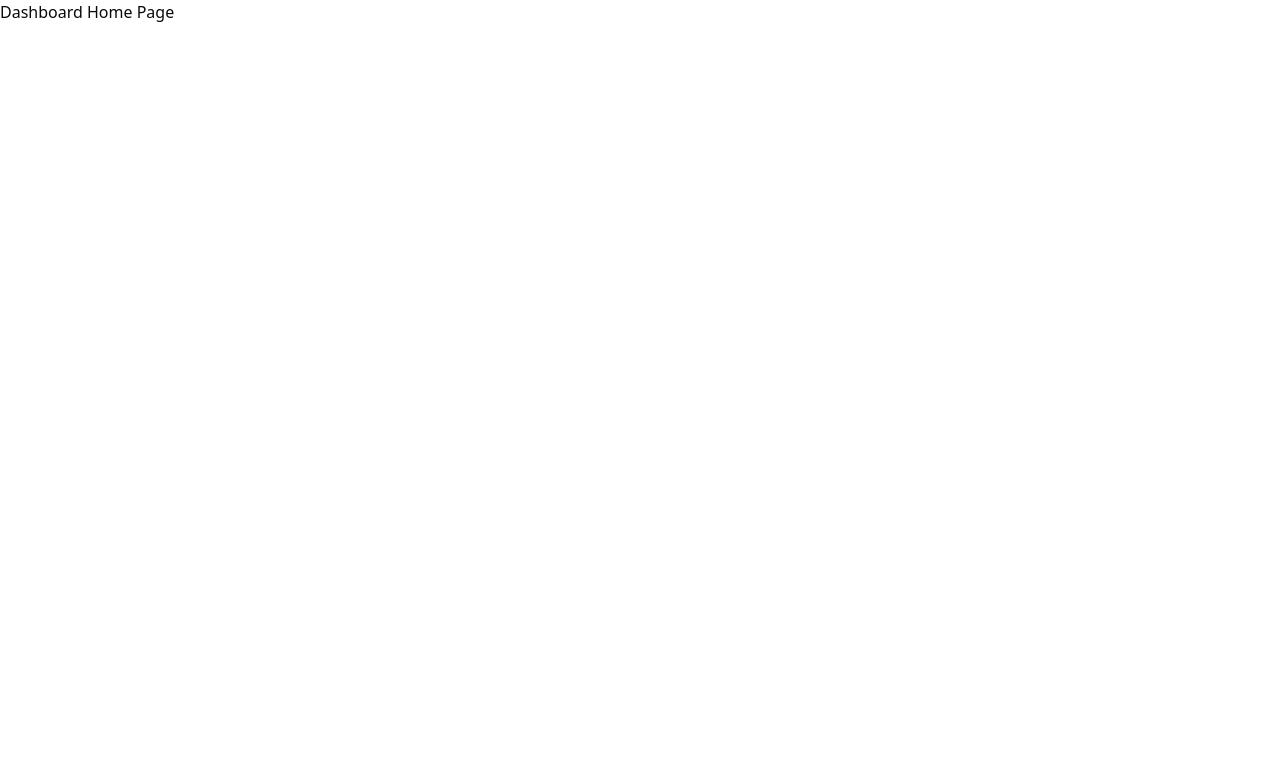
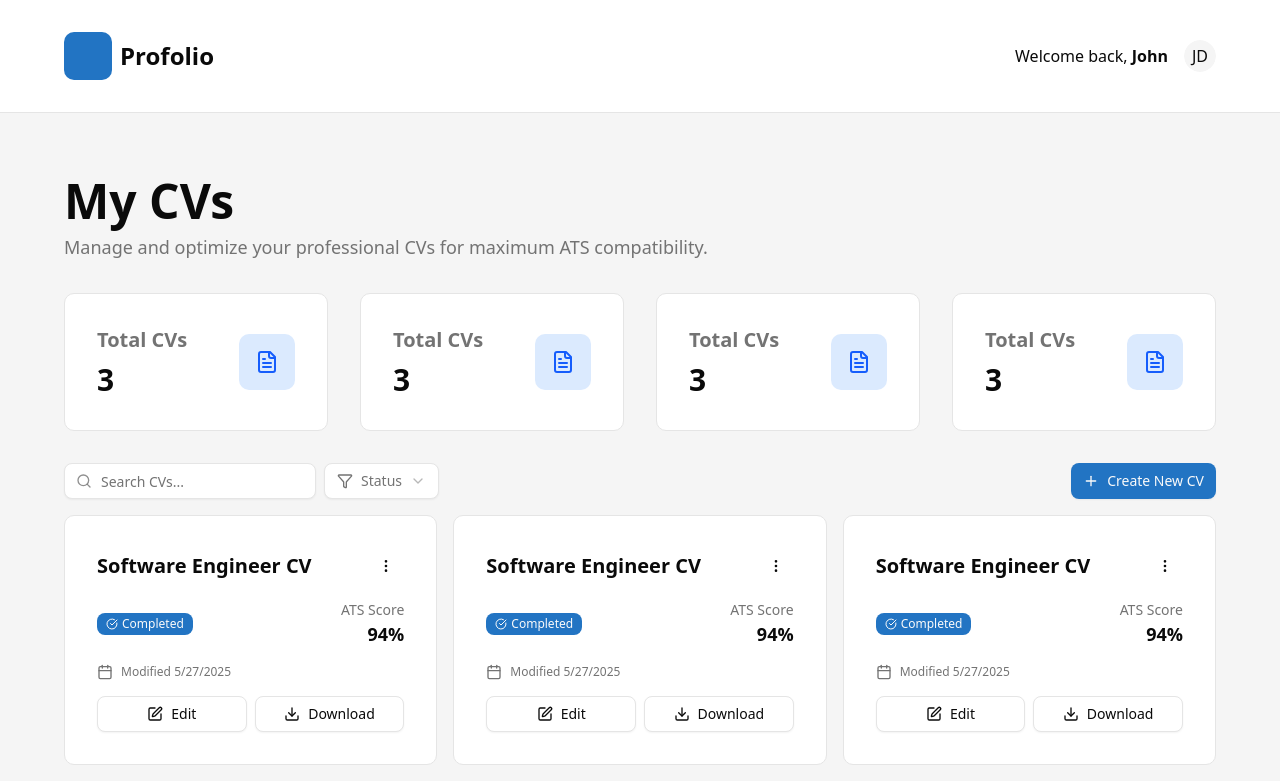
Before and after one commit to ahargunyllib/profolio, a Next.js app: page /dashboard/home in a window 1280 px wide. Shown: the top 781 px of the page. Built offline with nearby package versions, Linux system fonts and the light colour scheme.

Commit message:
feat: implement dashboard layout with user greeting, statistics, and CV list

```diff
--- a/src/app/(app)/dashboard/home/page.tsx
+++ b/src/app/(app)/dashboard/home/page.tsx
@@ -1,3 +1,229 @@
+import {
+	Avatar,
+	AvatarFallback,
+	AvatarImage,
+} from "@/shared/components/ui/avatar";
+import { Badge } from "@/shared/components/ui/badge";
+import { Button } from "@/shared/components/ui/button";
+import { Input } from "@/shared/components/ui/input";
+import {
+	Select,
+	SelectContent,
+	SelectGroup,
+	SelectItem,
+	SelectTrigger,
+	SelectValue,
+} from "@/shared/components/ui/select";
+import { CVStatusArray } from "@/shared/lib/enums";
+import {
+	CalendarIcon,
+	CheckCircleIcon,
+	DownloadIcon,
+	EditIcon,
+	EllipsisVerticalIcon,
+	FileTextIcon,
+	FilterIcon,
+	PlusIcon,
+	SearchIcon,
+} from "lucide-react";
+import type { ReactNode } from "react";
+
 export default function Page() {
-	return <section>Dashboard Home Page</section>;
+	return (
+		<section className="min-h-dvh flex flex-col">
+			<Header />
+			<div className="bg-muted p-4 md:p-16 space-y-8 flex-1">
+				<div className="space-y-2">
+					<h1 className="font-bold text-5xl">My CVs</h1>
+					<p className="text-muted-foreground text-lg">
+						Manage and optimize your professional CVs for maximum ATS
+						compatibility.
+					</p>
+				</div>
+				<StatisticSection />
+				<ListCVs />
+			</div>
+		</section>
+	);
 }
+
+function Header() {
+	const user = {
+		firstName: "John",
+		lastName: "Doe",
+		profilePictureURL: undefined,
+	};
+
+	return (
+		<header className="py-4 px-8 md:py-8 md:px-16 border-b flex flex-row items-center justify-between">
+			<div className="flex flex-row gap-2 items-center">
+				<div className="bg-primary size-12 rounded-lg" />
+				<span className="text-2xl font-semibold">Profolio</span>
+			</div>
+			<div className="flex flex-row gap-4 items-center">
+				<span>
+					Welcome back, <span className="font-semibold">{user.firstName}</span>
+				</span>
+				<Avatar>
+					<AvatarImage src={user.profilePictureURL} alt="Profile Picture" />
+					<AvatarFallback>
+						{user.firstName[0]}
+						{user.lastName[0]}
+					</AvatarFallback>
+				</Avatar>
+			</div>
+		</header>
+	);
+}
+
+function StatisticSection() {
+	return (
+		<div className="grid md:grid-cols-2 md:grid-rows-2 xl:grid-cols-4 xl:grid-rows-1 gap-y-4 gap-x-8">
+			<StatisticCard
+				title="Total CVs"
+				value="3"
+				icon={
+					<div className="p-4 rounded-lg bg-blue-100">
+						<FileTextIcon className="text-blue-600" />
+					</div>
+				}
+			/>
+			<StatisticCard
+				title="Total CVs"
+				value="3"
+				icon={
+					<div className="p-4 rounded-lg bg-blue-100">
+						<FileTextIcon className="text-blue-600" />
+					</div>
+				}
+			/>
+			<StatisticCard
+				title="Total CVs"
+				value="3"
+				icon={
+					<div className="p-4 rounded-lg bg-blue-100">
+						<FileTextIcon className="text-blue-600" />
+					</div>
+				}
+			/>
+			<StatisticCard
+				title="Total CVs"
+				value="3"
+				icon={
+					<div className="p-4 rounded-lg bg-blue-100">
+						<FileTextIcon className="text-blue-600" />
+					</div>
+				}
+			/>
+		</div>
+	);
+}
+
+function StatisticCard({
+	title,
+	value,
+	icon,
+}: { title: string; value: string; icon: ReactNode }) {
+	return (
+		<div className="bg-background border rounded-lg p-8 flex flex-row justify-between items-center">
+			<div className="flex flex-col gap-2">
+				<span className="text-muted-foreground text-xl font-semibold">
+					{title}
+				</span>
+				<span className="font-extrabold text-3xl">{value}</span>
+			</div>
+			{icon}
+		</div>
+	);
+}
+
+function CVCard() {
+	return (
+		<div className="bg-background border rounded-lg p-8 flex flex-col gap-4">
+			<div className="flex flex-row justify-between gap-12 items-center">
+				<h4 className="font-bold text-xl">Software Engineer CV</h4>
+				<Button size="icon" variant="ghost">
+					<EllipsisVerticalIcon />
+				</Button>
+			</div>
+			<div className="flex flex-row justify-between items-center">
+				<Badge variant="default">
+					<CheckCircleIcon />
+					Completed
+				</Badge>
+				<div className="flex flex-col">
+					<span className="text-sm text-muted-foreground">ATS Score</span>
+					<span className="font-semibold text-lg text-right">94%</span>
+				</div>
+			</div>
+			<span className="text-xs text-muted-foreground flex flex-row gap-2 items-center">
+				<CalendarIcon className="size-4" />
+				Modified{" "}
+				{Intl.DateTimeFormat("en-US", {
+					day: "numeric",
+					month: "numeric",
+					year: "numeric",
+				}).format(new Date())}
+			</span>
+			<div className="flex flex-row gap-2">
+				<Button className="flex-1" variant="outline">
+					<EditIcon /> Edit
+				</Button>
+				<Button className="flex-1" variant="outline">
+					<DownloadIcon /> Download
+				</Button>
+			</div>
+		</div>
+	);
+}
+
+function ListCVs() {
+	return (
+		<div className="flex flex-col gap-4">
+			<div className="flex flex-row gap-2 justify-between items-center">
+				<div className="flex flex-row gap-2">
+					<div className="relative">
+						<Input
+							className=" bg-white peer ps-9"
+							placeholder="Search CVs..."
+						/>
+						<div className="text-muted-foreground/80 pointer-events-none absolute inset-y-0 start-0 flex items-center justify-center ps-3 peer-disabled:opacity-50">
+							<SearchIcon size={16} aria-hidden="true" />
+						</div>
+					</div>
+
+					<Select>
+						<SelectTrigger className=" bg-white relative ps-9">
+							<div className="text-muted-foreground/80 pointer-events-none absolute inset-y-0 start-0 flex items-center justify-center ps-3 group-has-[select[disabled]]:opacity-50">
+								<FilterIcon size={16} aria-hidden="true" />
+							</div>
+							<SelectValue placeholder="Status" />
+						</SelectTrigger>
+						<SelectContent>
+							<SelectGroup>
+								{CVStatusArray.map((cvStatus) => {
+									return (
+										<SelectItem key={cvStatus.key} value={cvStatus.key}>
+											{cvStatus.value}
+										</SelectItem>
+									);
+								})}
+							</SelectGroup>
+						</SelectContent>
+					</Select>
+				</div>
+				<Button>
+					<PlusIcon />
+					<span className="hidden sm:inline">Create New CV</span>
+				</Button>
+			</div>
+
+			<div className="grid grid-cols-1 md:grid-cols-2 xl:grid-cols-3 gap-4">
+				<CVCard />
+				<CVCard />
+				<CVCard />
+				<CVCard />
+			</div>
+		</div>
+	);
+}
```
